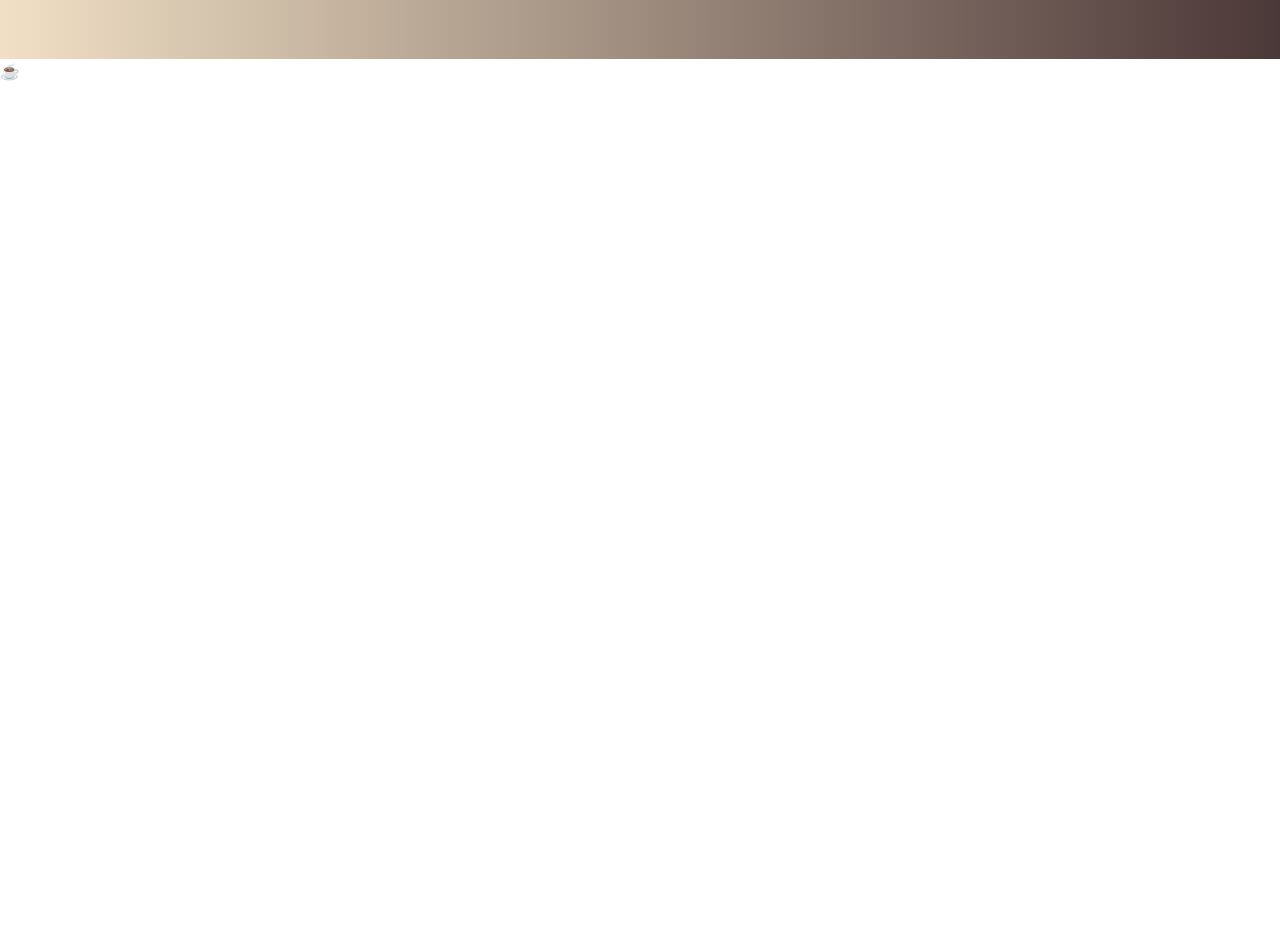
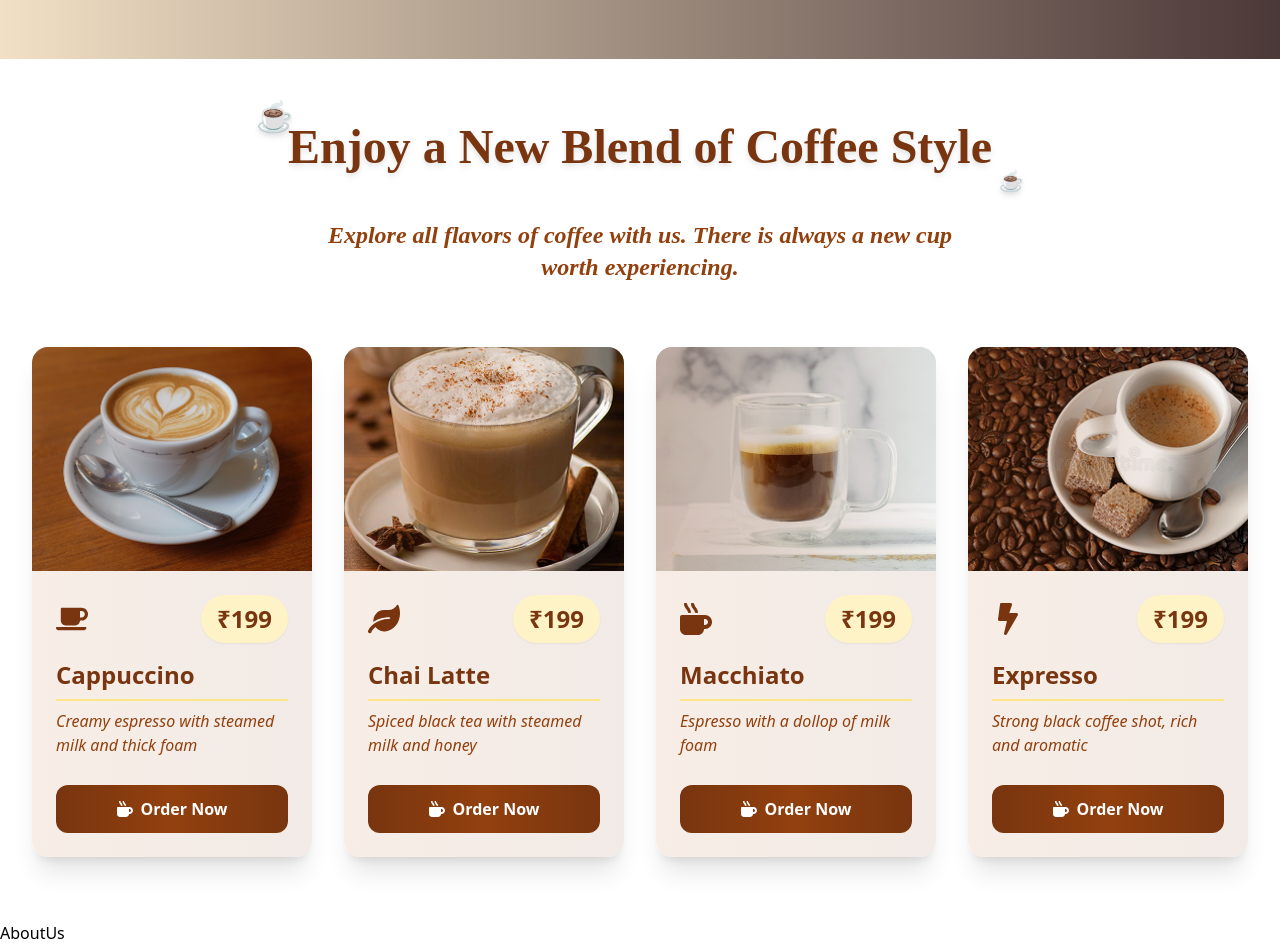
Before and after one commit to Ayushks3012/Static-Coffee-Website, a React (Vite) app: page / in a window 1280 px wide. Shown: the part 1420-2365 px from the top of the page. Before the commit the page ends 1503 px from the top, so only its background shows below. Built offline with nearby package versions, Linux system fonts and the light colour scheme.

Commit message:
Add AboutUs component and enhance Menu styling

```diff
--- a/src/App.jsx
+++ b/src/App.jsx
@@ -3,6 +3,7 @@ import Navbar from './components/Navbar'
 import Banner from './components/Banner'
 import Discover from './components/Discover'
 import Menu from './components/Menu'
+import AboutUs from './components/AboutUs'
 
 const App = () => {
   return (
@@ -11,6 +12,7 @@ const App = () => {
     <Banner />
     <Discover />
     <Menu />
+    <AboutUs />
     </>
   )
 }
--- /dev/null
+++ b/src/components/AboutUs.jsx
@@ -0,0 +1,9 @@
+import React from 'react'
+
+const AboutUs = () => {
+  return (
+    <div>AboutUs</div>
+  )
+}
+
+export default AboutUs
--- a/src/components/Menu.jsx
+++ b/src/components/Menu.jsx
@@ -38,8 +38,67 @@ const Menu = () => {
   ];
 
   return (
-    <div>
-      ☕
+    <div className="min-h-screen py-16 px-4 sm:px-6 lg:px-8 relative overflow-hidden">
+      <div className="max-w-7xl mx-auto relative">
+        <div className="text-center mb-16 relative">
+          <h2 className="relative inline-block text-3xl sm:text-4xl md:text-3xl lg:text-5xl [font-family:'Homemade_Apple',cursive] drop-shadow-md font-bold text-amber-900 mb-4">
+            <span className="absolute -top-2 sm:-top-4 md:-top-5 lg:-top-6 -left-2 sm:-left-4 md:-left-6 lg:-left-8 text-xl sm:text-2xl md:text-3xl lg:text-3xl">
+              ☕
+            </span>
+            Enjoy a New Blend of Coffee Style
+
+            <span className="absolute -bottom-2 sm:-bottom-4 md:-bottom-5 lg:-bottom-6 -right-2 sm:-right-4 md:-right-6 lg:-right-8 text-xl">
+              ☕
+            </span>
+          </h2>
+          <p className=" text-xl lg:text-2xl font-bold [font-family:'Libra_Baskerville',serif] italic text-amber-800 max-w-2xl mx-auto mt-8">
+            Explore all flavors of coffee with us. There is always a new cup worth experiencing.
+          </p>
+        </div>
+
+        <div className="grid grid-cols-1 sm:grid-cols-2 md:grid-cols-2 lg:grid-cols-4 gap-8">
+          {coffeeItems.map((item, index) => (
+            <div key={index} className="group relative bg-white rounded-2xl overflow-hidden shadow-xl hover:shadow-2xl transition-all duration-300 transform hover:-translate-y-2">
+
+              <div className="absolute inset-0 bg-gradient-to-r from-amber-700/10 to-amber-900/10 rounded-2xl pointer-events-none" />
+                <div className="relative overflow-hidden">
+                  <div className="absolute inset-0 bg-gradient-to-r from-amber-900/30 to-transparent z-10" />
+                  <img src={item.image} alt={item.name} className="w-full h-56 object-cover transition-transform duration-300 group-hover:scale-110"/>
+              </div>
+
+              <div className="p-6 relative">
+                <div className="mb-4 flex items-center justify-between">
+                  {item.icon}
+                  <span className="text-2xl font-playfair font-bold text-amber-900 bg-amber-100 px-4 py-2 rounded-full shadow-sm">
+                    ₹199
+                  </span>
+                </div>
+                <h3 className="text-2xl font-playfair font-bold text-amber-900 mb-2 border-b-2 border-amber-200 pb-2">
+                  {item.name}
+                </h3>
+                <p className="text-amber-800 font-lato mb-4 min-h-[60px] italic">
+                  {item.desc}
+                </p>
+                <button className="w-full bg-gradient-to-r from-amber-900 via-amber-800 to-amber-900 text-white py-3 px-6 rounded-xl hover:shadow-lg transition-all duration-300 flex justify-center items-center gap-2 font-lato font-semibold group-hover:bg-amber-800">
+                  <FaMugHot className="transition-transform group-hover:rotate-12"/>
+                  <span className="group-hover:translate-x-1 transition-transform">
+                    Order Now
+                  </span>
+                </button>
+              </div>
+
+              {/* hover effect corner */}
+              <div className="absolute top-0 left-0 w-4 h-4 border-t-4 border-l-4 border-amber-900 opacity-0 group-hover:opacity-100 transition-opacity duration-300" />
+
+              <div className="absolute top-0 right-0 w-4 h-4 border-t-4 border-r-4 border-amber-900 opacity-0 group-hover:opacity-100 transition-opacity duration-300" />
+
+              <div className="absolute bottom-0 left-0 w-4 h-4 border-b-4 border-l-4 border-amber-900 opacity-0 group-hover:opacity-100 transition-opacity duration-300" />
+
+              <div className="absolute bottom-0 right-0 w-4 h-4 border-b-4 border-r-4 border-amber-900 opacity-0 group-hover:opacity-100 transition-opacity duration-300" />
+            </div>
+          ))}
+        </div>
+      </div>
     </div>
   )
 }
```
